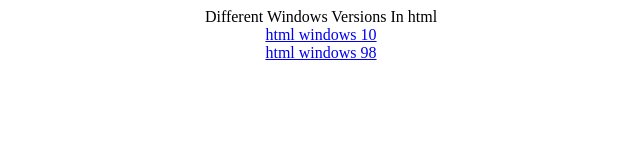
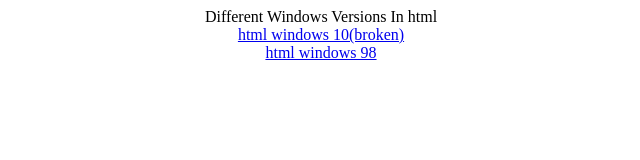
Before and after one commit to tekyt2009/tekyt2009.github.io, a plain HTML site: page index.html in a window 1280 px wide. Shown: the full height of the page, 319-959 px from the left. Drawn offline with Linux system fonts and the light colour scheme.

Commit message:
Update index.html

```diff
--- a/index.html
+++ b/index.html
@@ -1,3 +1,3 @@
 <center> Different Windows Versions In html </center>
-<center><a href="windows 10.html">html windows 10</a></center>
+<center><a href="windows 10.html">html windows 10(broken)</a></center>
 <center><a href="windows98.html">html windows 98</a></center>
```
